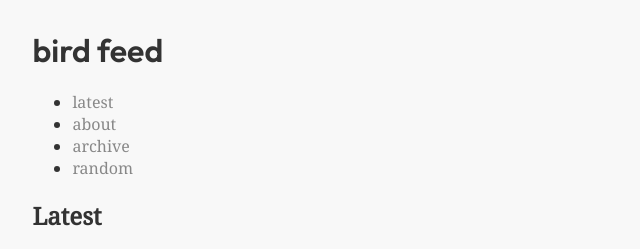
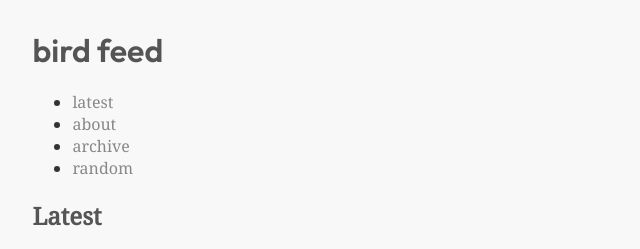
Before and after one commit to rainbowguavajuice/bird-feed, a plain HTML site: page docs/index.html in a window 1280 px wide. Shown: the top 249 px of the page, 170-810 px from the left. Drawn offline with Linux system fonts and the light colour scheme.

Commit message:
make page title link to index

```diff
--- a/docs/index.html
+++ b/docs/index.html
@@ -28,7 +28,7 @@
   </head>
   <body>
     <header>
-      <h1>bird feed</h1>
+      <a href=""><h1>bird feed</h1></a>
       <nav>
 <ul>
 <li><a href="https://rainbowguavajuice.github.io/bird-feed/index.html">latest</a></li>
--- a/docs/resources/css/style.css
+++ b/docs/resources/css/style.css
@@ -20,13 +20,6 @@ body {
     padding-bottom: 2em;
 }
 
-body > header {
-    padding-top: 1ex;
-}
-body > header > h1 {
-    font-family: 'Outfit', sans-serif;
-}
-
 a:link {
     color: #888;
     text-decoration: underline #f8f8f8;
@@ -37,6 +30,21 @@ a:visited {
 }
 a:hover {
     text-decoration-color: #888;
+}
+
+body > header {
+    padding-top: 1ex;
+}
+body > header h1 {
+    color: #555;
+    font-family: 'Outfit', sans-serif;
+}
+body > header > a:link {
+    text-decoration: none;
+}
+
+main > h2 {
+    color: #555;
 }
 
 .read-more a {
```
Also changed, not shown: docs/about.html (+1 -1 lines), docs/archive.html (+1 -1 lines), docs/permalink/20230507A.html (+1 -1 lines), docs/permalink/20230910A.html (+1 -1 lines), 1 other file.
